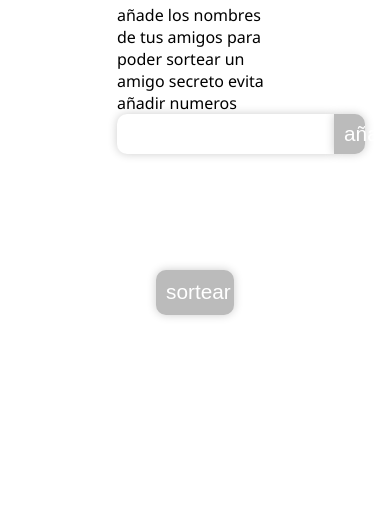
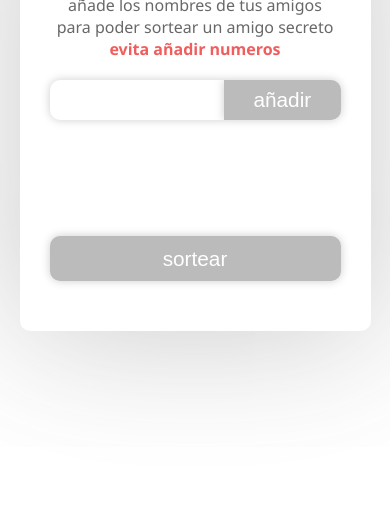
Before and after one commit to INKINSS/amigo-secreto, a plain HTML site: page index.html in a window 390 px wide. Shown: the part 316-844 px from the top of the page. Drawn offline with nearby package versions, Linux system fonts and the light colour scheme; some packages are replaced by stand-ins of ours; a script that the page names is missing.

Commit message:
style: Add styles for responsive view

```diff
--- a/styles.css
+++ b/styles.css
@@ -10,6 +10,17 @@
     color: #1E1E1E;
 }
 
+.subtitle {
+    text-align: center;
+    margin-bottom: 20px;
+    color: #686868;
+}
+
+.warning {
+    color: rgb(241, 92, 92);
+    font-weight: bold;
+}
+
 body {
     width: 100%;
     height: 100vh;
@@ -20,7 +31,10 @@ body {
 }
 
 main {
-    width: 40%;
+    box-shadow: 0 0 144px rgba(68, 68, 68, 0.3);
+    padding: 50px 30px;
+    border-radius: 10px;
+    width: 90%;
     display: flex;
     flex-direction: column;
     justify-content: center;
@@ -35,12 +49,18 @@ main {
 
 .div-container input {
     flex: 1;
+    min-width: 60%;
     height: 100%;
     padding: 0 20px;
     border: none;
     box-shadow: 0 0 10px rgba(0, 0, 0, 0.2);
     color: #1E1E1E;
     border-radius: 10px 0 0 10px;
+}
+
+.button {
+    min-width: 40%;
+    max-width: 40px;
 }
 
 .div-container input:focus {
@@ -90,7 +110,7 @@ button.disabled {
 
 .raffle {
     margin-top: 20px;
-    width: 50%;
+    width: 100%;
     height: 45px;
     font-size: 1.3rem;
     padding: 0 10px;
@@ -111,3 +131,19 @@ button.disabled {
 .hidden {
     display: none;
 }
+
+@media (min-width: 678px) {
+    main {
+        max-width: 30rem;
+    }
+}
+
+@media (min-width: 1024px) {
+    main {
+        min-width: 30%;
+    }
+
+    body {
+        max-width: 100%;
+    }
+}
```
